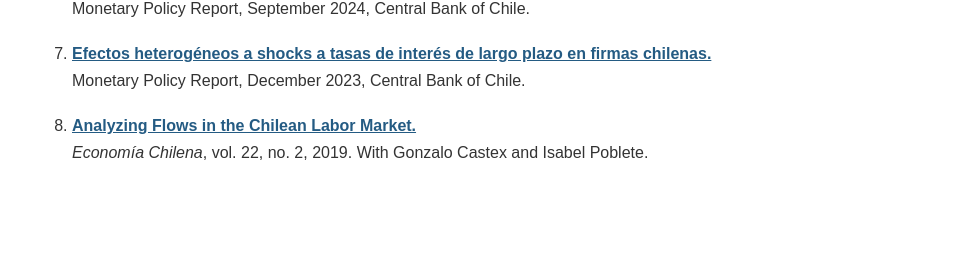
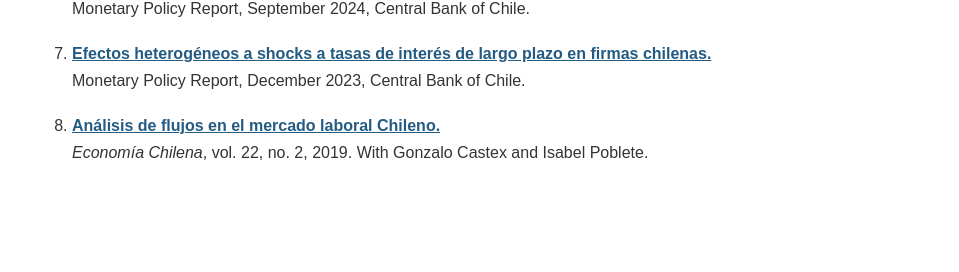
Before and after one commit to robertogillmore/robertogillmore.github.io, a Jekyll site: the page research.html, which Jekyll copies as it is, in a window 1280 px wide. Shown: the part 1809-2081 px from the top of the page, without its empty margins (132-1091 px from the left). Built offline with Jekyll 4.4.1, drawn with Linux system fonts in a browser that asks for light colours.

Commit message:
Update research.html

```diff
--- a/research.html
+++ b/research.html
@@ -241,7 +241,7 @@
         <p>
           <strong>
             <a href="https://www.bcentral.cl/c/document_library/get_file?groupId=33528&amp;uuid=8c8e6f8c-1cf8-ff0c-46a8-2145546ac8b9">
-              Analyzing Flows in the Chilean Labor Market.
+              Análisis de flujos en el mercado laboral Chileno.
             </a>
           </strong><br>
           <em>Economía Chilena</em>, vol. 22, no. 2, 2019.
```
